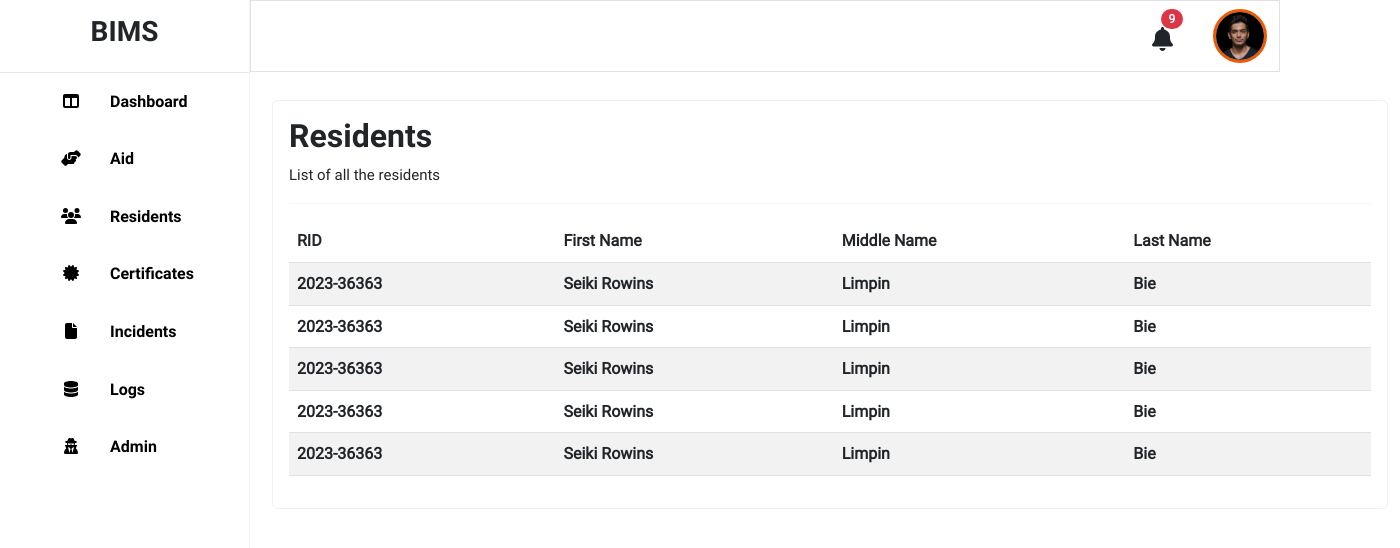
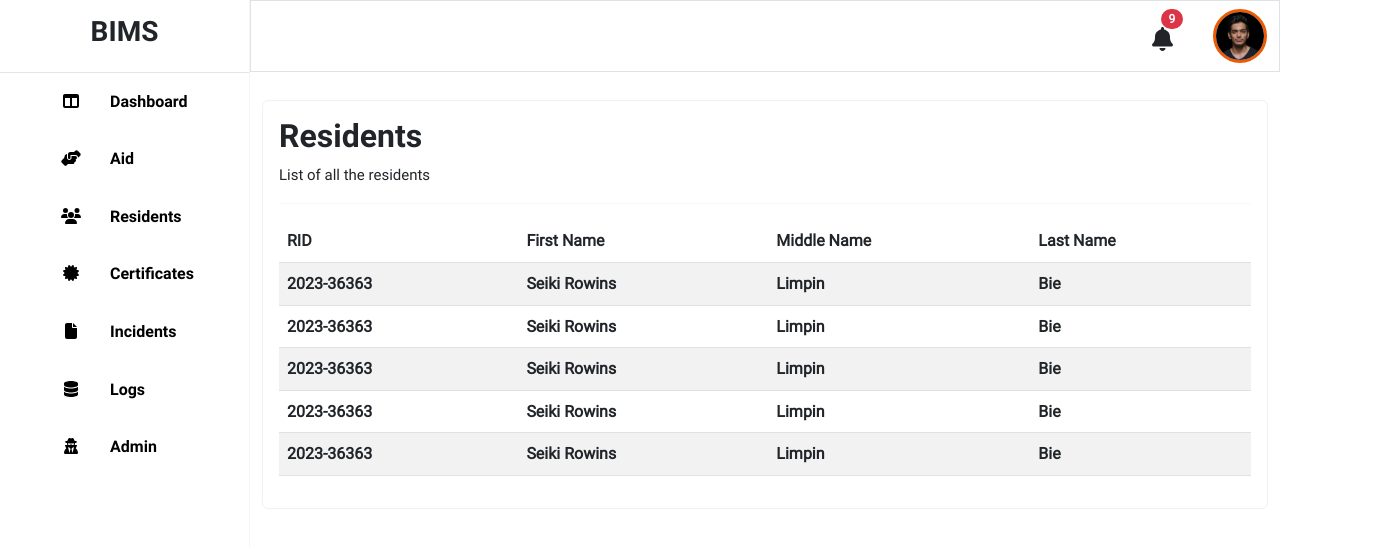
Before and after one commit to rowinsbie/bims, a JavaScript app in the folder bims-FE/: page /residents-list in a window 1280 px wide. Shown: the top 548 px of the page, 1400 px wide, since content can reach past the window. Built offline with nearby package versions, Linux system fonts and the light colour scheme; no server answers; sample sign-in values are in the browser's storage.

Commit message:
completed layout component

```diff
--- a/bims-FE/src/components/NavigationBar.vue
+++ b/bims-FE/src/components/NavigationBar.vue
@@ -53,7 +53,8 @@ export default defineComponent({
     color: white;
 }
 .navigation-bar {
-  z-index: 99;
+  z-index: 200;
+  background-color: white;
   position: fixed; // caused of bug in dropdown
   right: 0;
   top: 0;
--- a/bims-FE/src/components/SideBar.vue
+++ b/bims-FE/src/components/SideBar.vue
@@ -49,7 +49,7 @@ export default defineComponent({
         top: 0;
         left: 0;
         height: 100%;
-        width: 250px;
+        width: 250px !important;
         background: rgb(255, 255, 255);
         border-right: 1px solid rgb(245, 245, 245);
         z-index: 100;
--- a/bims-FE/src/components/layout/LayOut.vue
+++ b/bims-FE/src/components/layout/LayOut.vue
@@ -18,14 +18,18 @@ export default defineComponent({
 @import '../../assets/_variables.scss';
 .layout-component {
     margin-top: 100px !important;
-    max-width: auto !important;
-    margin-left: 260px !important;
+    position:absolute;
+    left: 250px;
+    right: 250px;
+    max-width: calc(100% - 250px) !important;
 }
 @media screen and (max-width: $xsAndsm),
 screen and (max-width:$xsAndsm) {
     .layout-component {
         margin-top: 30px !important;
-        margin-left: unset !important;
+        left: unset !important;
+        right: unset !important;
+        max-width: 100% !important;
         font-size: 10px !important;
     }
 }
```
